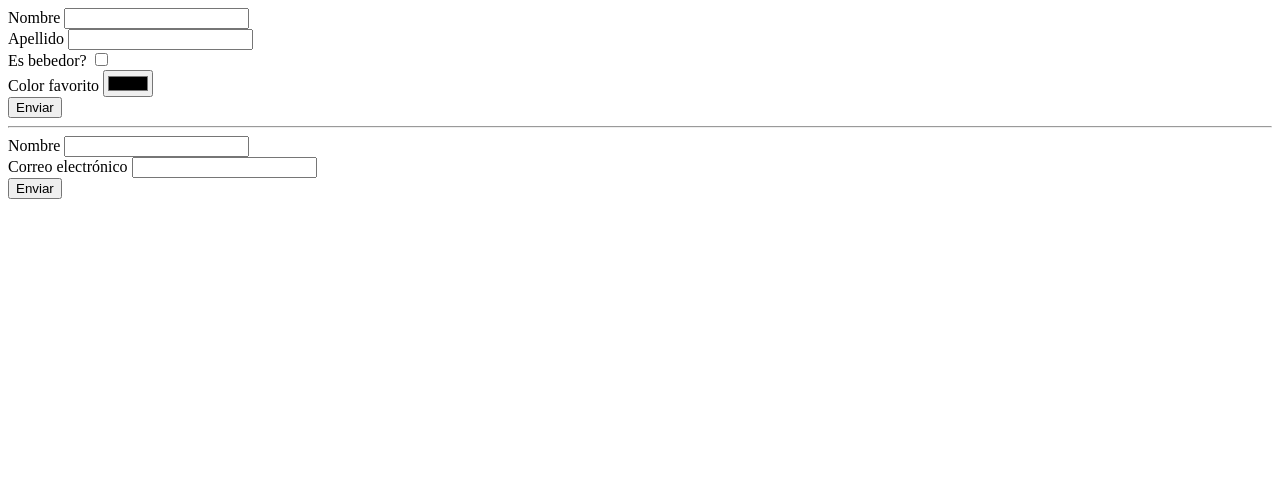
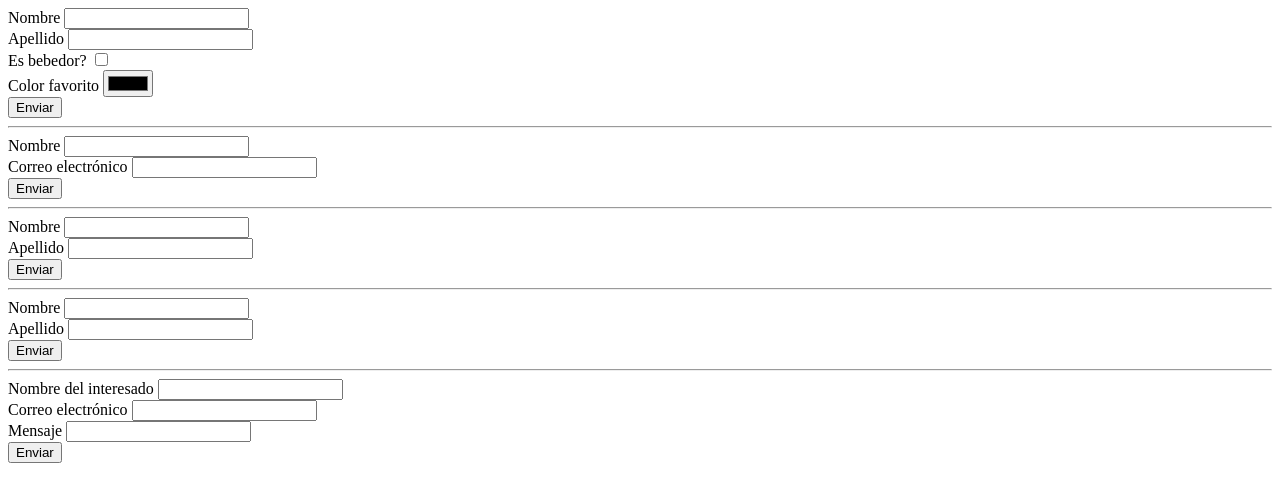
Before and after one commit to FelipeMerchan/curso-de-patrones-de-dise-o-en-js-y-ts, a plain HTML site: page builder/js/forms.html in a window 1280 px wide. Drawn offline with Linux system fonts and the light colour scheme.

Commit message:
27. Builder con Director en JavaScript

```diff
--- a/builder/js/forms.html
+++ b/builder/js/forms.html
@@ -9,6 +9,12 @@
   <div id="form1"></div>
   <hr />
   <div id="form2"></div>
+  <hr />
+  <div id="form3"></div>
+  <hr />
+  <div id="form4"></div>
+  <hr />
+  <div id="form5"></div>
   <script src="forms.js"></script>
 </body>
 </html>
--- a/builder/js/forms.js
+++ b/builder/js/forms.js
@@ -94,6 +94,44 @@ class FormBuilder {
   }
 }
 
+/* Un director va a ser el encargado de tener recetas, es decir, por medio
+del patrón builder creamos objetos que regularmente son complejos con distinta
+presentación, el director tiene esas presentaciones guardadas para crearlas directamente.
+Es decir, tiene los pasos/receta para construir el objeto.
+
+Esto nos da una herramienta extra de que vamos a tener un conjunto de preparaciones
+listas para construir un objeto complejo en base a ciertos pasos.
+*/
+
+class FormDirector {
+  constructor(formBuilder) {
+    this.setBuilder(formBuilder);
+  }
+
+  setBuilder(formBuilder) {
+    this.formBuilder = formBuilder;
+  }
+
+  /* Reseta para crear una de las posibles presentaciones del objeto.
+  Es un recetario de qué pasos/elementos va a tener y en qué orden los
+  va a ejecutar/tener */
+  createPeopleForm() {
+    this.formBuilder.reset();
+    this.formBuilder.setText("firstName", "Nombre")
+                    .setText("lastName", "Apellido");
+  }
+
+  /* El objetivo del director es tener recetas, por lo cual,
+  podemos crear más recetas como createContactForm para crear
+  objetos con diferentes presentaciones: */
+  createContactForm() {
+    this.formBuilder.reset();
+    this.formBuilder.setText("name", "Nombre del interesado")
+                    .setEmail("email", "Correo electrónico")
+                    .setText("message", "Mensaje");
+  }
+}
+
 const formBuilder = new FormBuilder();
 const formPeople = formBuilder.setAction('add.php')
                               .setText("firstName", "Nombre")
@@ -109,3 +147,20 @@ const formEmail = formBuilder.setAction("send.php")
                                .setEmail("email", "Correo electrónico")
                                .build();
 form2.innerHTML = formEmail.getContent();
+
+const director = new FormDirector(formBuilder);
+director.createPeopleForm();
+form3.innerHTML = formBuilder.build().getContent();
+
+director.createPeopleForm();
+form4.innerHTML = formBuilder.build().getContent();
+
+/* El mismo director sabe hacer diferentes recetas, en esta
+ocasión crea formularios de contacto: */
+director.createContactForm();
+form5.innerHTML = formBuilder.build().getContent();
+
+/* Gracias al patrón builder podemos crear objetos complejos por medio
+de directores los cuales tienen los pasos y secuencias que permiten
+crear los objetos.
+ */
```
